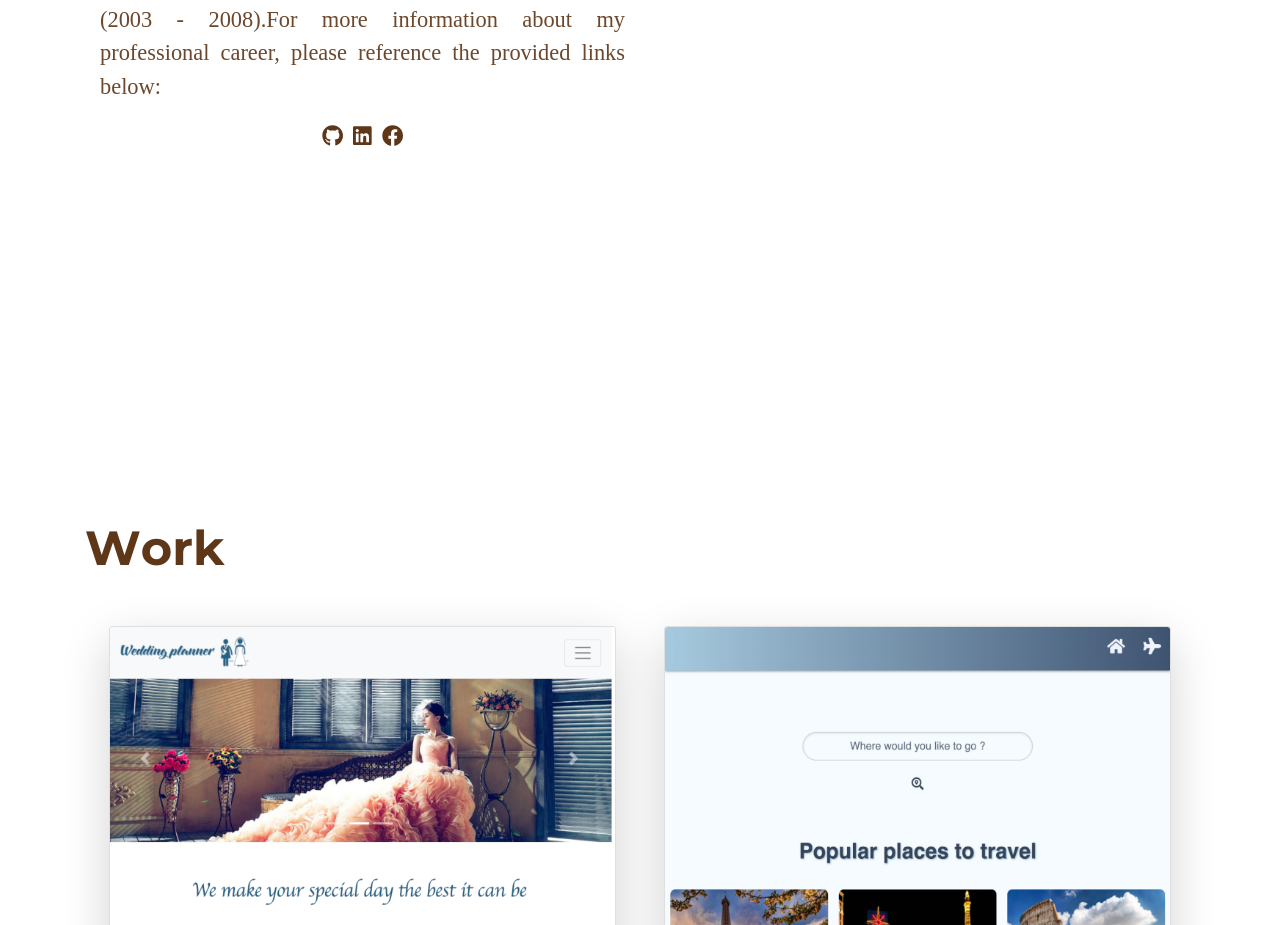
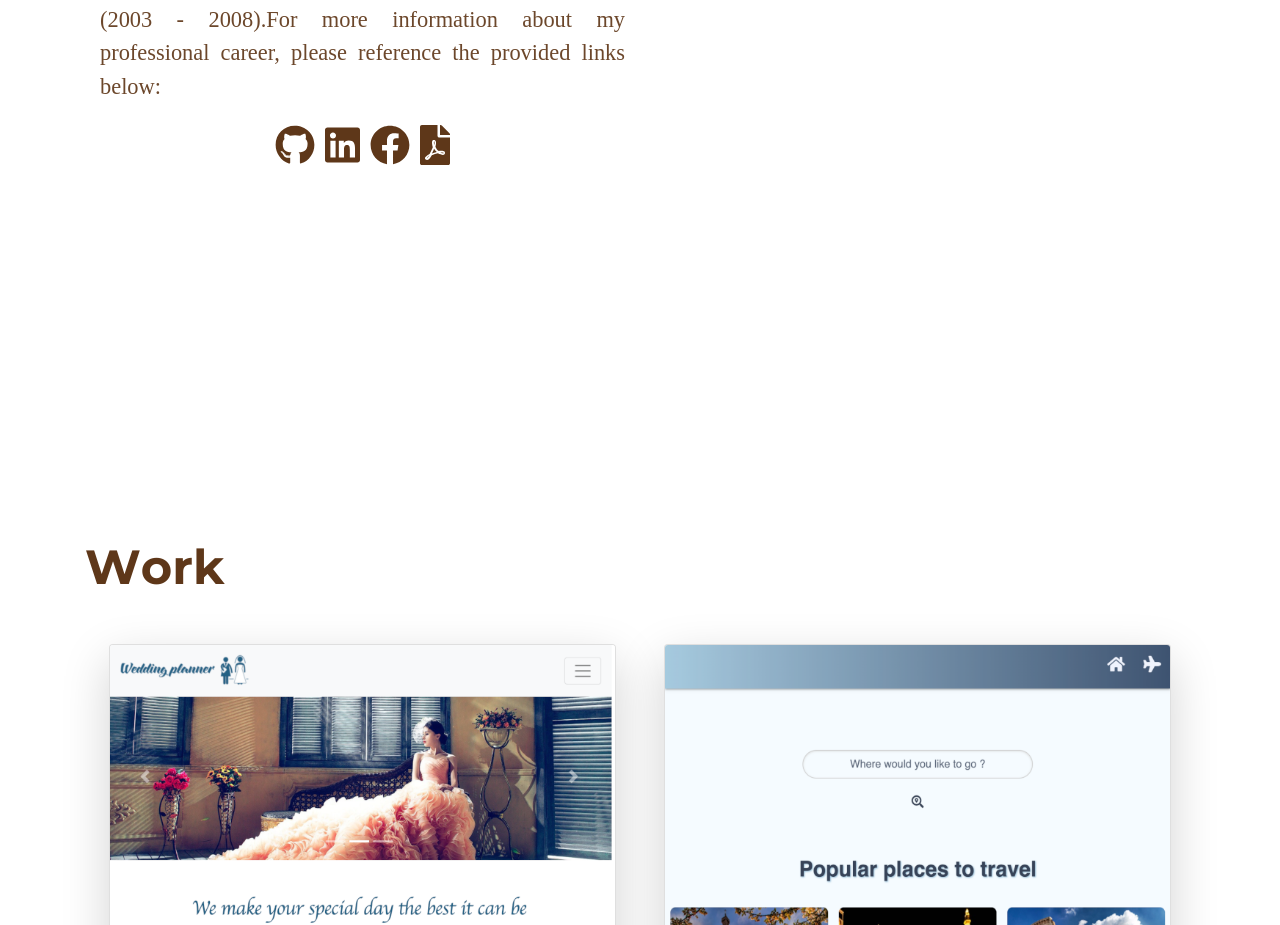
Before and after one commit to ystamaritq/react-portfolio, a React (Create React App) app: page / in a window 1280 px wide. Shown: the part 1567-2492 px from the top of the page. Built offline with nearby package versions, Linux system fonts and the light colour scheme.

Commit message:
added resume to about me

```diff
--- a/src/components/About.js
+++ b/src/components/About.js
@@ -6,7 +6,9 @@ import {
 	faGithub,
 	faLinkedin,
 	faFacebook,
+	faAdobe,
 } from "@fortawesome/free-brands-svg-icons";
+import { faFilePdf } from "@fortawesome/free-solid-svg-icons";
 import { Container, Col, Image } from "react-bootstrap";
 
 const About = () => {
@@ -47,9 +49,7 @@ const About = () => {
 							<a href="https://github.com/ystamaritq" target="_blank">
 								<FontAwesomeIcon
 									icon={faGithub}
-									size="lg"
-									s
-									style={{ color: "#5E3719", margin: "5px" }}
+									style={{ color: "#5E3719", margin: "5px", fontSize: "40px" }}
 								/>
 							</a>
 							<a
@@ -58,17 +58,29 @@ const About = () => {
 							>
 								<FontAwesomeIcon
 									icon={faLinkedin}
-									size="lg"
-									style={{ color: "#5E3719", margin: "5px" }}
+									style={{ color: "#5E3719", margin: "5px", fontSize: "40px" }}
 								/>
 							</a>
 							<a href="https://www.facebook.com/yadira.tamarit" target="_blank">
 								<FontAwesomeIcon
 									icon={faFacebook}
-									size="lg"
 									style={{
 										color: "#5E3719",
 										margin: "5px",
+										fontSize: "40px",
+									}}
+								/>
+							</a>
+							<a
+								href="https://drive.google.com/file/d/1WcYvlFhNcF9DI-MEwoAOi8kSBUl4Abqt/view?usp=sharing"
+								target="_blank"
+							>
+								<FontAwesomeIcon
+									icon={faFilePdf}
+									style={{
+										color: "#5E3719",
+										margin: "5px",
+										fontSize: "40px",
 									}}
 								/>
 							</a>
```
